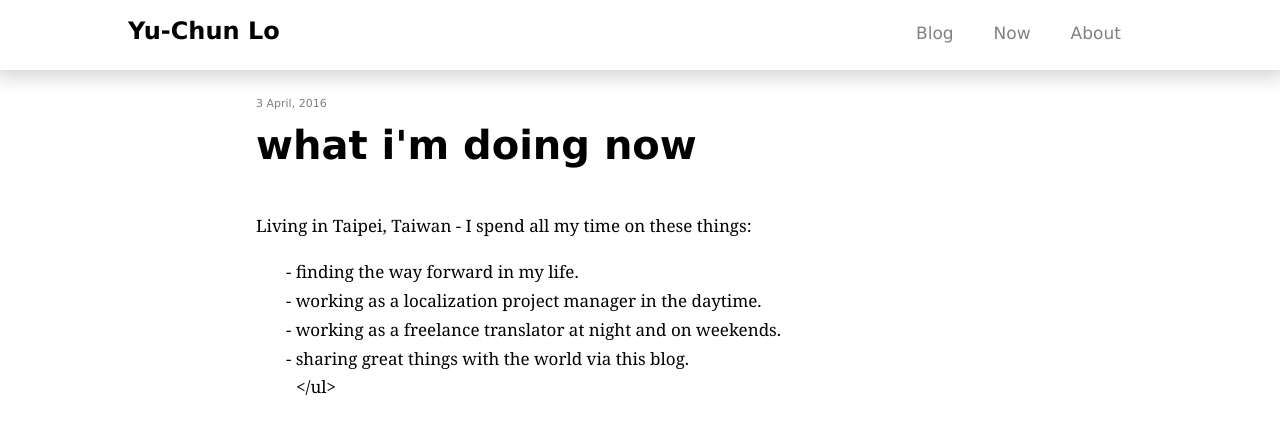
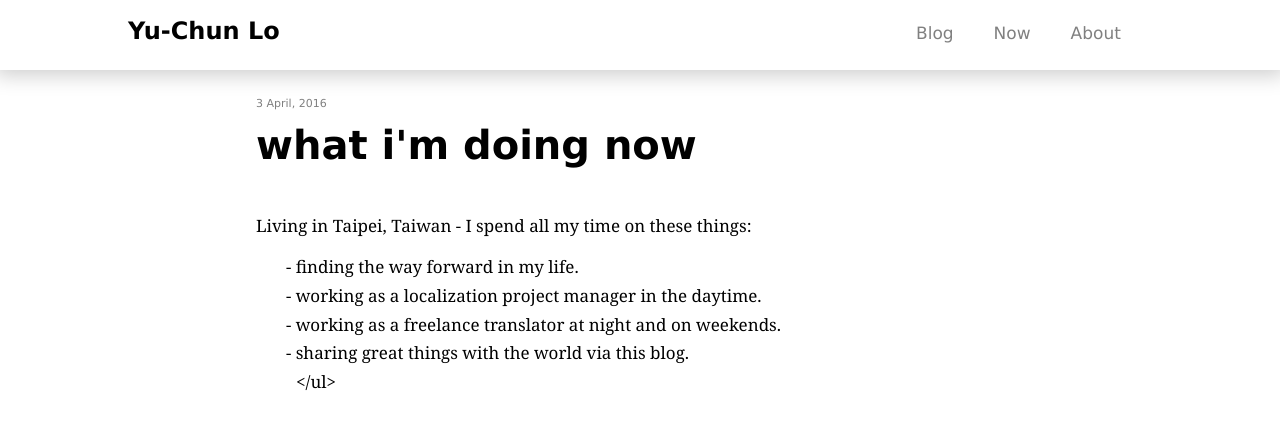
Before and after one commit to yuchunlo/yuchunlo.github.io, a Jekyll site: the page built from _posts/2016-04-03-now.md, in a window 1280 px wide. Shown: the top 434 px of the page. Built offline with Jekyll 4.4.1, drawn with Linux system fonts in a browser that asks for light colours; nearby versions of some CDN libraries.

Commit message:
Update main.css

```diff
--- a/css/main.css
+++ b/css/main.css
@@ -6,7 +6,6 @@
 body {
   margin: 0;
   padding: 0;
-  margin-bottom: 0.7em;
 }
 a {
   color: #2980b9;
@@ -161,6 +160,8 @@
   .main-content {
     padding: 90px 20% 80px 20%;
   }
+.main-content p {
+  margin-bottom:0.7em;
 }
 .footer {
   position: fixed;
```
